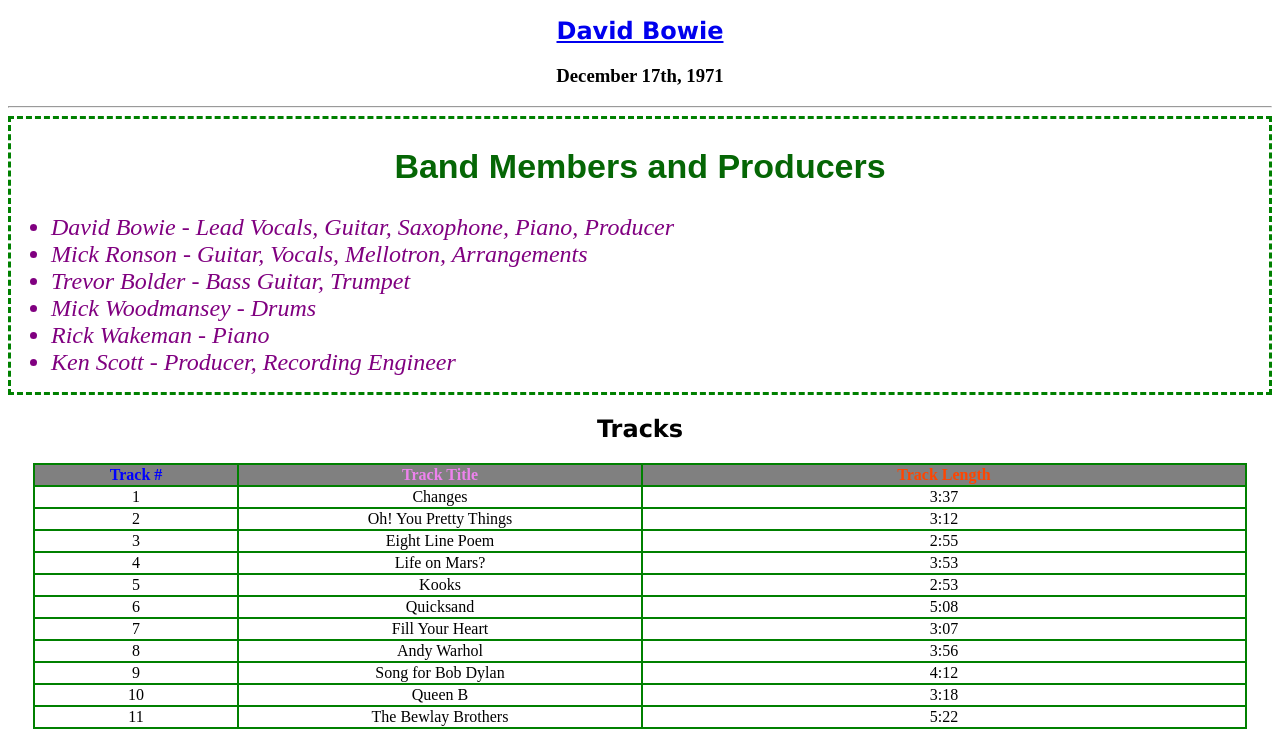
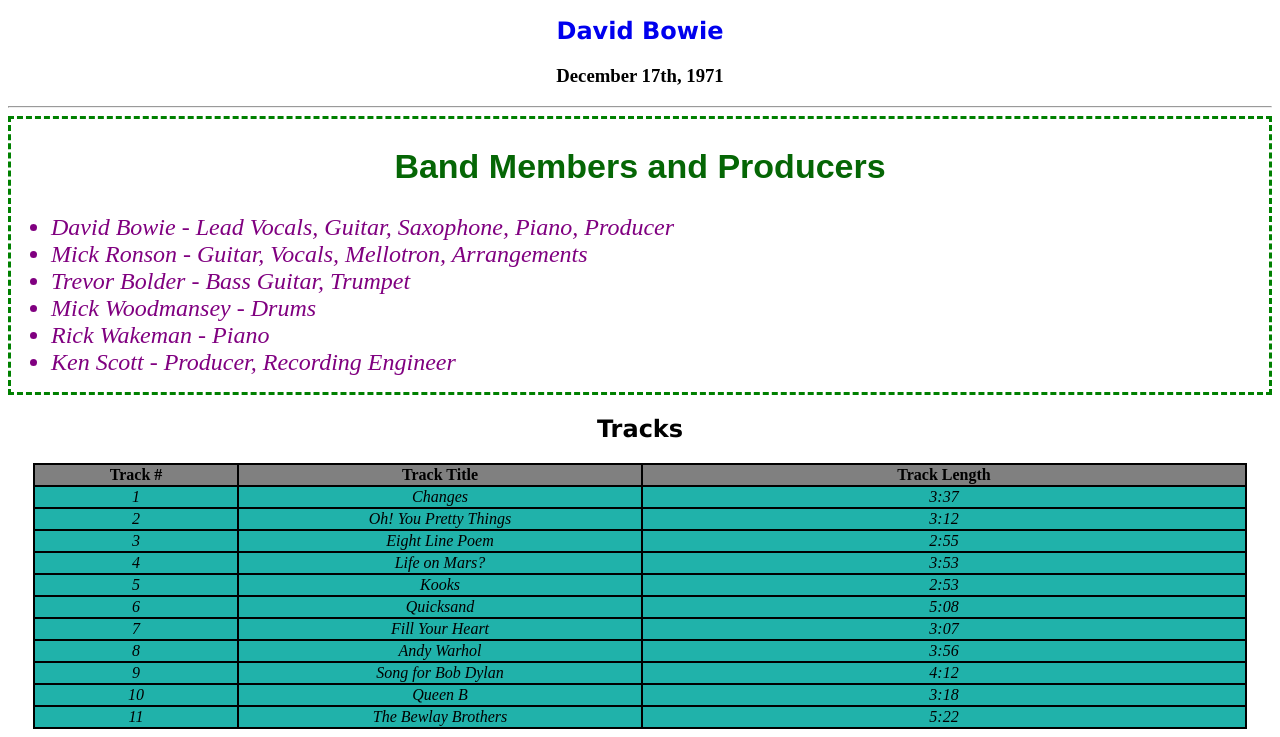
Before and after one commit to lizmorganelli/AlbumPage, a plain HTML site: page index.html in a window 1280 px wide. Shown: the part 538-1275 px from the top of the page. Drawn offline with Linux system fonts and the light colour scheme.

Commit message:
changes for album page v5

```diff
--- a/albumStyles.css
+++ b/albumStyles.css
@@ -1,11 +1,16 @@
-#tracknumber {
-    color:blue;
+a {
+    text-decoration: none;
 }
-#tracktitle {
-    color:violet
+a:hover {
+    text-decoration: underline;
+    background-color: orange;
 }
-#tracklength {
-    color:orangered
+thead {
+    background-color:gray
+}
+tbody {
+    font-style:italic;
+    background-color: lightseagreen
 }
 li {
     color:purple;
--- a/index.html
+++ b/index.html
@@ -4,7 +4,7 @@
         <title>Album Page</title>
         <link href="albumStyles.css" rel="stylesheet" type="text/css"/>
         <style>
-                table, th, td {border: 2px solid green;
+                table, th, td {border: 2px solid black;
                 border-collapse: collapse;
                 text-align: center;
                 }
@@ -27,7 +27,7 @@
             <center>
                 <div class="albumimage"></div>
                 <h1 id="albumName" style="font-size:60px;margin-bottom: 0px;">Hunky Dory</h1>
-                <h2><a href="htt://www.davidbowie.com">David Bowie</a></h2>
+                <h2><a href="http://www.davidbowie.com">David Bowie</a></h2>
                 <h3 style="margin-top: 0px;">December 17th, 1971</h3>
             </center>
         <hr>
@@ -51,7 +51,7 @@
         <table id="tracks">
             <caption><h2>Tracks</h2></caption>
             <thead>
-                <tr bgcolor="grey">
+                <tr>
                     <th id="tracknumber" width="200"><strong>Track #</strong></th>
                     <th id="tracktitle" width="400"><strong>Track Title</strong></th>
                     <th id="tracklength" width="600"><strong>Track Length</strong></th>
```
